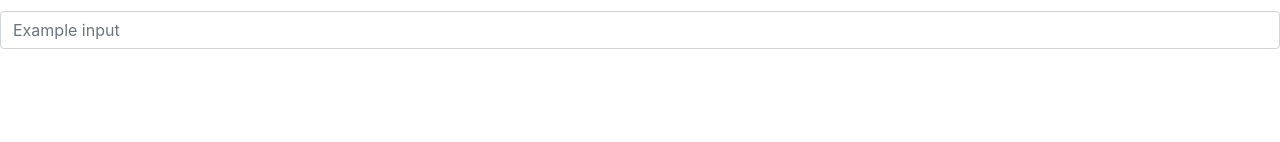
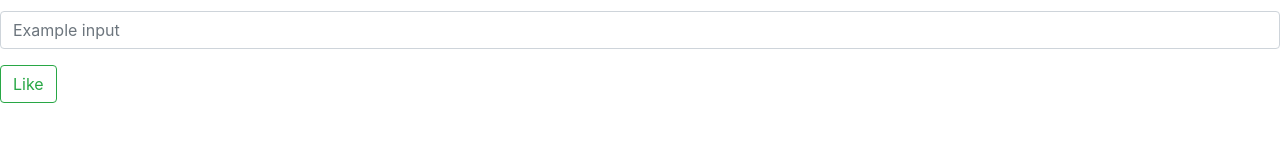
Before and after one commit to HannahChege/Quotes, an Angular app: page / in a window 1280 px wide. Shown: the part 332-474 px from the top of the page. Built offline with nearby package versions, Linux system fonts and the light colour scheme.

Commit message:
Create a button for like

```diff
--- a/src/app/app.component.html
+++ b/src/app/app.component.html
@@ -15,3 +15,4 @@
     <input type="text" class="form-control" id="formGroupExampleInput" placeholder="Example input">
   </div>
 </form>
+<button class="btn btn-outline-success">Like</button>
```
